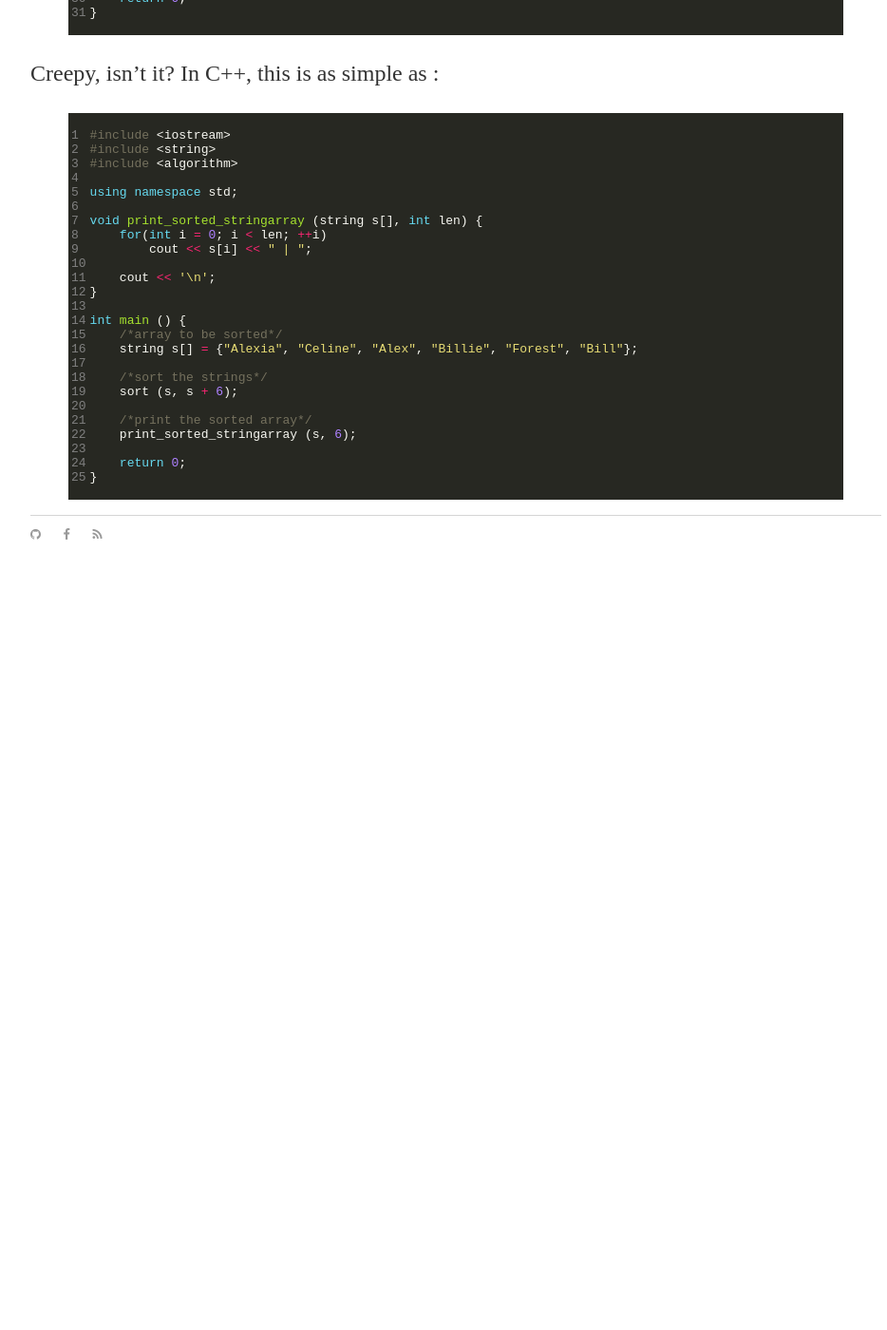
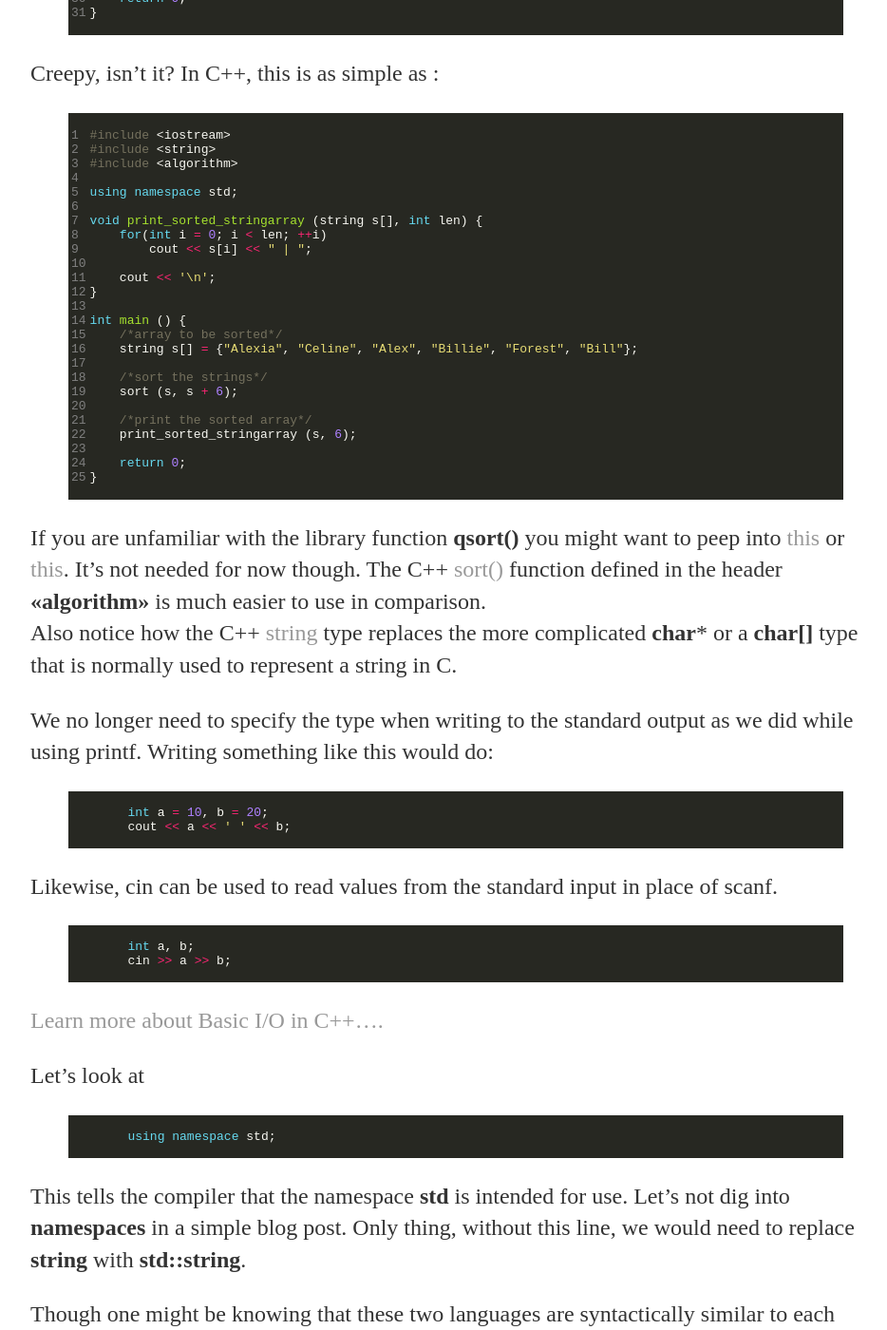
Before and after one commit to ccjusl/codeclubjusl, a Jekyll site: the page built from _posts/2017-05-17-Switching-from-C-to-C++.md, in a window 1280 px wide and 1400 px high, scrolled down 806 px. Shown: the whole window at 95% size, without its empty margins (160-1094 px from the left). Built offline with Jekyll 4.4.1, drawn with Linux system fonts in a browser that asks for light colours; before the commit the page ends 1436 px from its top, so only the background shows below that; some of the changed text lies outside the part shown.

Commit message:
added blog text

```diff
--- a/_posts/2017-05-17-Switching-from-C-to-C++.md
+++ b/_posts/2017-05-17-Switching-from-C-to-C++.md
@@ -72,3 +72,48 @@ int main () {
 }
 
 {% endhighlight %}
+
+
+If you are unfamiliar with the library function **qsort()** you might want to peep into [this](http://www.geeksforgeeks.org/comparator-function-of-qsort-in-c/) or [this](https://www.tutorialspoint.com/c_standard_library/c_function_qsort.htm). It's not needed for now though. The C++ [sort()](http://www.cplusplus.com/reference/algorithm/sort/) function defined in the header **<<algorithm>>** is much easier to use in comparison.
+Also notice how the C++ [string](http://www.cplusplus.com/reference/string/string/) type replaces the more complicated **char*** or a **char[]** type that is normally used to represent a string in C.
+
+We no longer need to specify the type when writing to the standard output as we did while using printf. Writing something like this would do:
+{% highlight cpp %}
+
+	int a = 10, b = 20;
+	cout << a << ' ' << b;
+
+{% endhighlight %}
+Likewise, cin can be used to read values from the standard input in place of scanf.
+{% highlight cpp %}
+
+	int a, b;
+	cin >> a >> b;
+
+{% endhighlight %}
+[Learn more about Basic I/O in C++....](http://www.cplusplus.com/doc/tutorial/basic_io/)
+
+
+
+Let's look at
+{% highlight cpp %}
+
+	using namespace std;
+
+{% endhighlight %}
+This tells the compiler that the namespace **std** is intended for use. Let's not dig into **namespaces** in a simple blog post. Only thing, without this line, we would need to replace **string** with **std::string**.
+
+
+Though one might be knowing that these two languages are syntactically similar to each other, one might come across something fancy from time to time (or ***code to code***). Take this snippet for instance:
+{% highlight cpp %}
+
+  	int year;
+  	cin >> year;
+	/*check for a leap year*/
+	if ((year % 4 == 0 and year % 100 != 0) or year % 400 == 0)
+		cout << "Leap year!";
+	else
+		cout << "Not a leap year";
+
+{% endhighlight %}
+Yes, one can actually write **and**, **or** and **not** instead of the punctuations.
```
